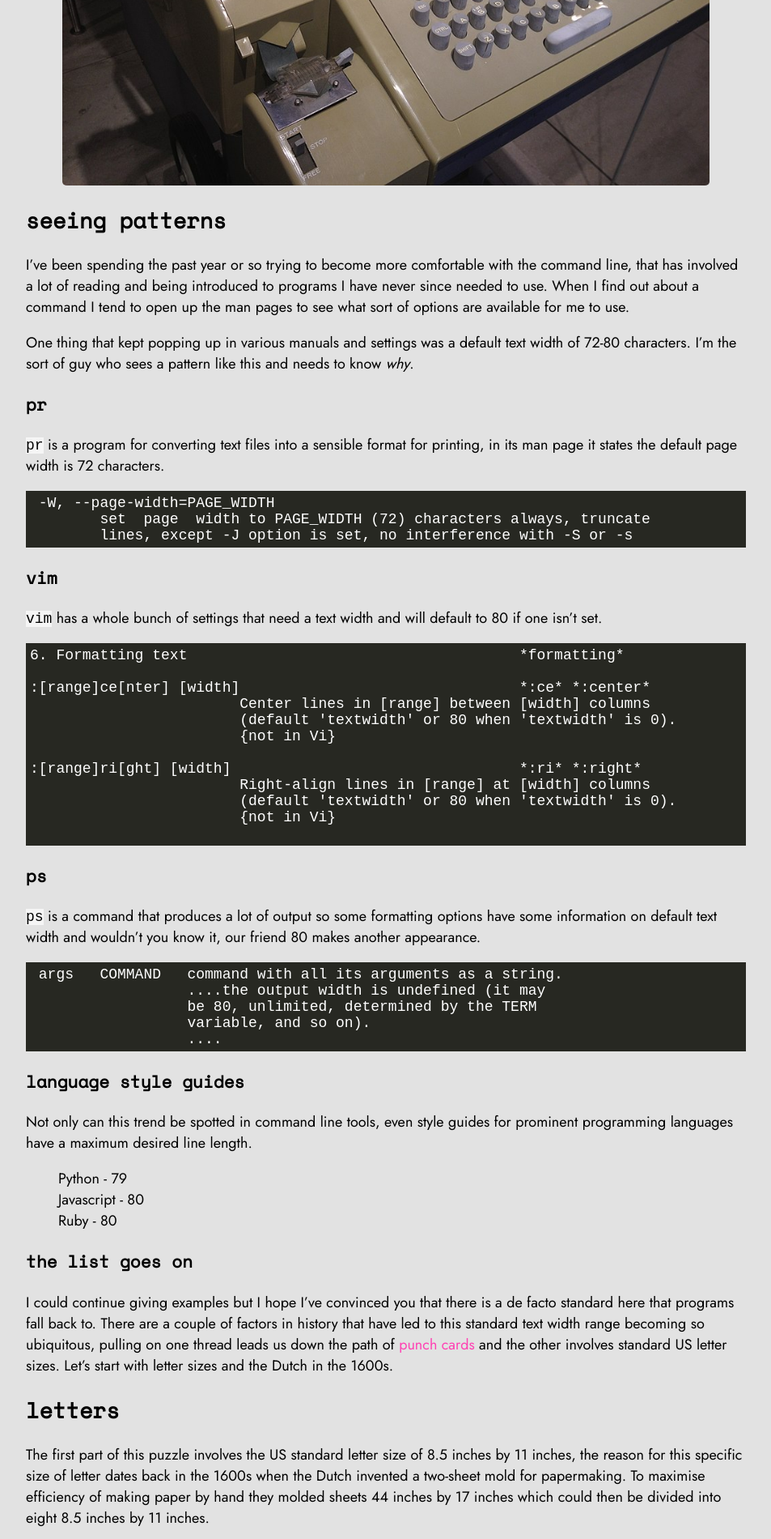
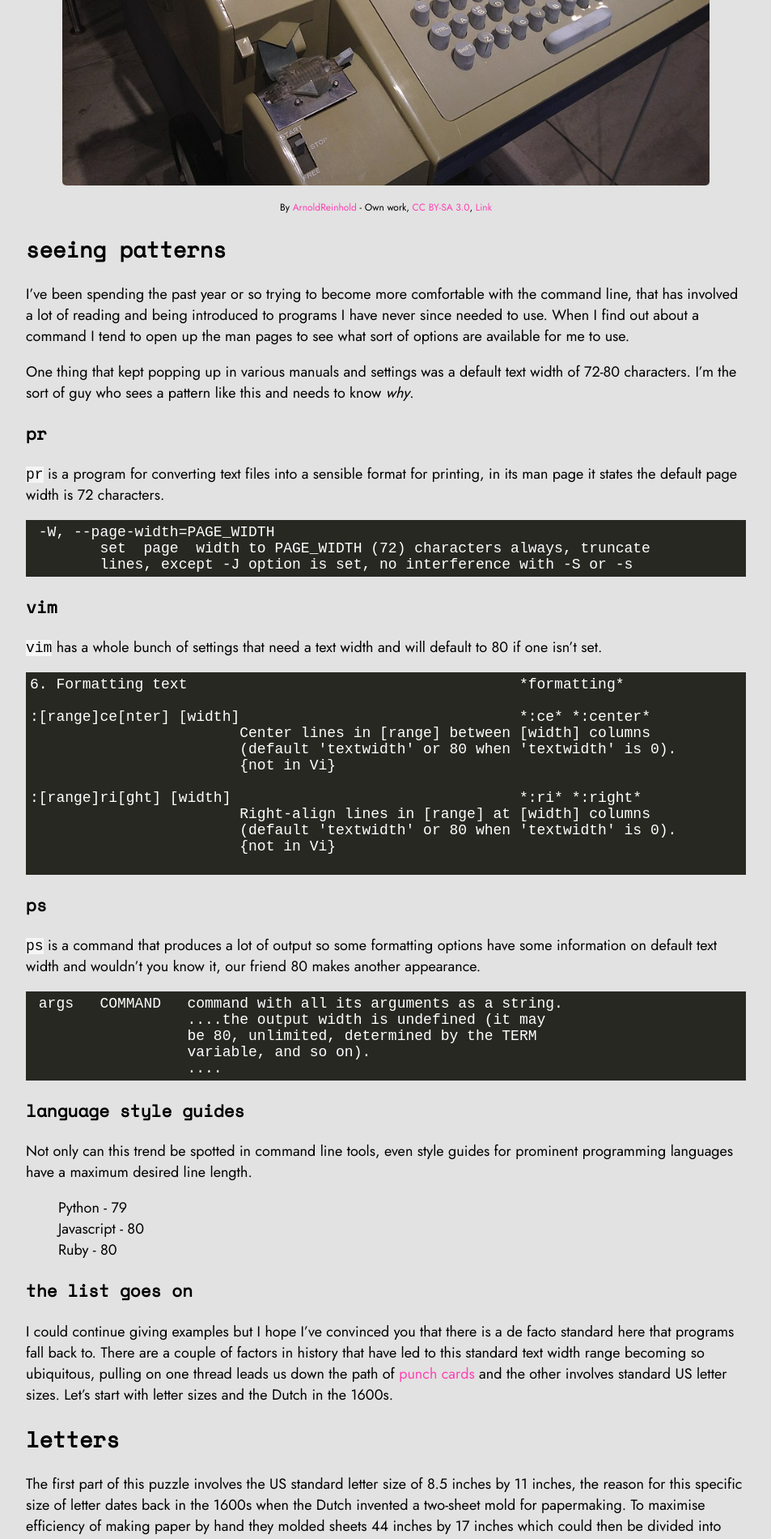
Before and after one commit to skipcloud/skipcloud.github.io, a Jekyll site: the page built from _posts/2020-05-24-default-text-width.md, in a window 1280 px wide. Shown: the part 922-2822 px from the top of the page at 81% size, without its empty margins (163-1116 px from the left). Built offline with Jekyll 4.4.1, drawn with Linux system fonts in a browser that asks for light colours; some of the changed text lies outside the part shown.

Commit message:
posts: add picture attribution css and attribute pictures in default text post

```diff
--- a/_posts/2020-05-24-default-text-width.md
+++ b/_posts/2020-05-24-default-text-width.md
@@ -26,6 +26,13 @@
 
 <img src="/assets/img/2020-05-24/asr-tty.png" alt="ASR 33 teletype"
 class="blog-image"/>
+<p class="picture-attribution">By <a
+href="//commons.wikimedia.org/wiki/User:ArnoldReinhold"
+title="User:ArnoldReinhold">ArnoldReinhold</a> - <span class="int-own-work"
+lang="en">Own work</span>, <a
+href="https://creativecommons.org/licenses/by-sa/3.0" title="Creative Commons
+Attribution-Share Alike 3.0">CC BY-SA 3.0</a>, <a
+href="https://commons.wikimedia.org/w/index.php?curid=31105488">Link</a></p>
 
 ## seeing patterns
 
@@ -149,6 +156,12 @@
 <img src="/assets/img/2020-05-24/particolare-olivetti-lettera-22.png"
 alt="Particolare Lettera 22 with ruler showing a maximum of 87 characters per
 line" class="blog-image"/>
+<p class="picture-attribution">By <a
+href="//commons.wikimedia.org/wiki/User:Pava" title="User:Pava">Pava</a> - <span
+class="int-own-work" lang="en">Own work</span>, <a
+href="https://creativecommons.org/licenses/by-sa/3.0/it/deed.en" title="Creative
+Commons Attribution-Share Alike 3.0 it">CC BY-SA 3.0 it</a>, <a
+href="https://commons.wikimedia.org/w/index.php?curid=17713570">Link</a></p>
 
 Going just off standard paper sizes and the fact machinery was build around this
 standard it's easy to see why it had a profound effect on how computers turned
@@ -167,6 +180,9 @@
 
 <img src="/assets/img/2020-05-24/hollerith-punch-card.jpg"
 alt="An original Hollerith punch card" class="blog-image"/>
+<p class="picture-attribution">By Herman Hollerith - Railroad Gazette, Public
+Domain, <a
+href="https://commons.wikimedia.org/w/index.php?curid=5034979">Link</a></p>
 
 Hollerith had wanted there to be an array of card sizes for a variety of uses
 but said that 3 inches by 5.5 inches "would be sufficient for all ordinary
@@ -197,6 +213,13 @@
 
 <img src="/assets/img/2020-05-24/ibm-3279.jpg"
 alt="An IBM 3279 computer terminal" class="blog-image"/>
+<p class="picture-attribution">By <a
+href="https://www.wikidata.org/wiki/Special:EntityPage/Q18857750" class="extiw"
+title="d:Special:EntityPage/Q18857750">Retro-Computing Society of Rhode
+Island</a> - <span class="int-own-work" lang="en">Own work</span>, <a
+href="https://creativecommons.org/licenses/by-sa/3.0" title="Creative Commons
+Attribution-Share Alike 3.0">CC BY-SA 3.0</a>, <a
+href="https://commons.wikimedia.org/w/index.php?curid=7354001">Link</a></p>
 
 The initial terminals for computers dealing with punch cards had an 80 character
 limit per line precisely due to the constraint of the punch card, however this
--- a/assets/css/stylesheet.css
+++ b/assets/css/stylesheet.css
@@ -62,6 +62,11 @@
   background-color: #f5f5f5;
 }
 
+.picture-attribution {
+  font-size: 12px;
+  text-align: center;
+}
+
 #blog-container {
   text-align: left;
 }
```
